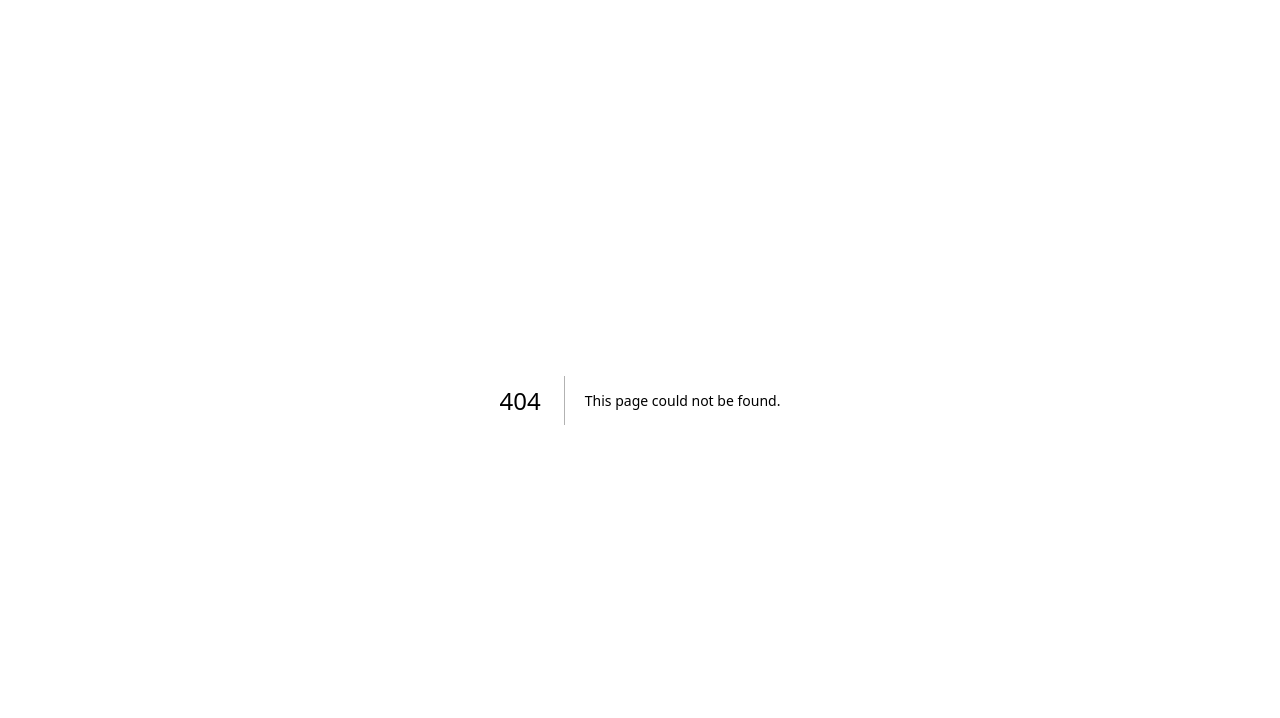
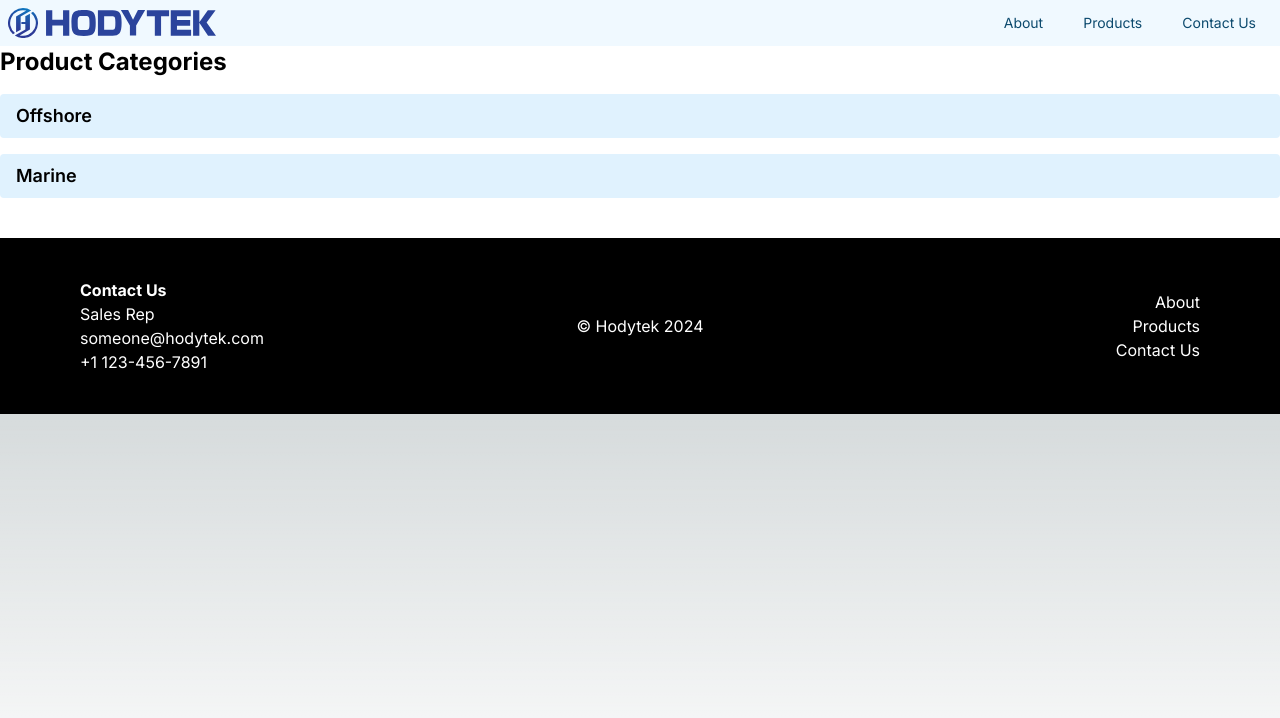
Before and after one commit to zhangvicto/hodytek-deploy, a Next.js app: page /product in a window 1280 px wide. Before the commit this address had no page. Shown: the top 718 px of the page. Built offline with nearby package versions, Linux system fonts and the light colour scheme.

Commit message:
product page static generation

```diff
--- a/app/footer.tsx
+++ b/app/footer.tsx
@@ -17,7 +17,6 @@ export default function Footer() {
           <p><Link href="/products">Products</Link></p>
           <p><Link href="/contact">Contact Us</Link></p>
         </div>
-
       </div>
     )
   }
--- a/app/menu.tsx
+++ b/app/menu.tsx
@@ -29,11 +29,11 @@ export default function Menu() {
         {/* Menu Items */}
         <ul className={`w-full block lg:flex lg:items-center lg:w-auto ${isNavOpen ? 'block' : 'hidden'}`}>
           <div className="text-sm lg:flex-grow">
-            <li className="block mt-4 lg:inline-block lg:mt-0 text-sky-900 hover:text-sky-500 mr-4">
+            <li className="block mt-4 lg:inline-block lg:mt-0 text-sky-900 hover:text-sky-500 mr-10">
               <Link href="/about">About</Link>
             </li>
-            <li className="block mt-4 lg:inline-block lg:mt-0 text-sky-900 hover:text-sky-500 mr-4">
-              <Link href="/products">Products</Link>
+            <li className="block mt-4 lg:inline-block lg:mt-0 text-sky-900 hover:text-sky-500 mr-10">
+              <Link href="/product">Products</Link>
             </li>
             <li className="block mt-4 lg:inline-block lg:mt-0 text-sky-900 hover:text-sky-500 mr-4">
               <Link href="/contact">Contact Us</Link>
--- a/app/page.tsx
+++ b/app/page.tsx
@@ -1,11 +1,12 @@
 "use client";
 
-import Link from 'next/link'
+import Image from "next/image";
 import React, { useState } from "react";
 import Carousel from './carousel';
 import ContactForm from './form';
 import Footer from './footer';
 import Menu from './menu';
+import Link from 'next/link'
 
 export default function Home() {
   return (
@@ -36,10 +37,18 @@ function AboutUs() {
 
 function WhyUs() {
   return (
-    <div className="p-2">
-      Why Us: Because we the best
-      <img src={`/images/carousel1.jpg`} width="100" />
-      <img src={`/images/carousel2.png`} width="100" />
+    <div className="p-2 flex items-center bg-sky-900">
+      <div className="p-10 lg:p-20">
+        <Image src={`/images/carousel1.jpg`} alt="Why Us Image 1" width="200" height="100" />
+        <Image src={`/images/carousel2.png`} alt="Why Us Image 2" width="200" height="100" />
+      </div>
+      <div className="text-white flex">
+        <p className="text-3xl lg:text-4xl font-bold">Why Us</p>
+        <div>Reason 1</div>
+        <div>Reason 2</div>
+        <div>Reason 3</div>
+        <Link className="btn bg-white text-sky-900 p-3 m-5" href="/product">Browse Our Products</Link>
+      </div>
     </div>
   )
 }
--- /dev/null
+++ b/app/product/[product_id]/page.tsx
@@ -0,0 +1,38 @@
+// app/product/[product_id]/page.tsx
+import { notFound } from 'next/navigation';
+
+const products: { [key: string]: { name: string; description: string; image: string } } = {
+  "product-a": { name: "Product A", description: "Description for Product A", image: "/images/product-a.jpg" },
+  "product-b": { name: "Product B", description: "Description for Product B", image: "/images/product-b.jpg" },
+  "product-c": { name: "Product C", description: "Description for Product C", image: "/images/product-c.jpg" },
+  "product-d": { name: "Product D", description: "Description for Product D", image: "/images/product-d.jpg" },
+  "product-e": { name: "Product E", description: "Description for Product E", image: "/images/product-e.jpg" },
+  "product-f": { name: "Product F", description: "Description for Product F", image: "/images/product-f.jpg" },
+  "product-g": { name: "Product G", description: "Description for Product G", image: "/images/product-g.jpg" },
+  "product-h": { name: "Product H", description: "Description for Product H", image: "/images/product-h.jpg" },
+  "product-i": { name: "Product I", description: "Description for Product I", image: "/images/product-i.jpg" },
+  "product-j": { name: "Product J", description: "Description for Product J", image: "/images/product-j.jpg" },
+  "product-k": { name: "Product K", description: "Description for Product K", image: "/images/product-k.jpg" },
+  "product-l": { name: "Product L", description: "Description for Product L", image: "/images/product-l.jpg" },
+};
+
+export async function generateStaticParams() {
+  const productIds = Object.keys(products);
+  return productIds.map((id) => ({ product_id: id }));
+}
+
+export default function ProductDetailPage({ params }: { params: { product_id: string } }) {
+  const product = products[params.product_id];
+
+  if (!product) {
+    return <p className="text-red-500">Product not found</p>;
+  }
+
+  return (
+    <div className="space-y-4">
+      <h1 className="text-3xl font-bold">{product.name}</h1>
+      <img src={product.image} alt={product.name} className="w-full h-64 object-cover rounded shadow" />
+      <p className="text-gray-700">{product.description}</p>
+    </div>
+  );
+}
--- /dev/null
+++ b/app/product/page.tsx
@@ -0,0 +1,127 @@
+"use client";
+
+import Footer from '../footer';
+import Menu from '../menu';
+import Link from 'next/link';
+import { useState } from 'react';
+
+const categories = [
+  { name: 'Offshore', slug: 'offshore' },
+  { name: 'Marine', slug: 'marine' },
+];
+
+const productsByCategory: {
+  [key: string]: { name: string; slug: string; products: { name: string; id: string; image: string }[] }[];
+} = {
+  offshore: [
+    {
+      name: "Cable Glands",
+      slug: "cable-glands",
+      products: [
+        { name: "Product A", id: "product-a", image: "/images/product-a.jpg" },
+        { name: "Product B", id: "product-b", image: "/images/product-b.jpg" },
+      ],
+    },
+    {
+      name: "Transformers",
+      slug: "transformers",
+      products: [
+        { name: "Product C", id: "product-c", image: "/images/product-c.jpg" },
+        { name: "Product D", id: "product-d", image: "/images/product-d.jpg" },
+      ],
+    },
+    {
+      name: "Generators",
+      slug: "generators",
+      products: [
+        { name: "Product E", id: "product-e", image: "/images/product-e.jpg" },
+        { name: "Product F", id: "product-f", image: "/images/product-f.jpg" },
+      ],
+    },
+  ],
+  marine: [
+    {
+      name: "Anchors",
+      slug: "anchors",
+      products: [
+        { name: "Product G", id: "product-g", image: "/images/product-g.jpg" },
+        { name: "Product H", id: "product-h", image: "/images/product-h.jpg" },
+      ],
+    },
+    {
+      name: "Buoys",
+      slug: "buoys",
+      products: [
+        { name: "Product I", id: "product-i", image: "/images/product-i.jpg" },
+        { name: "Product J", id: "product-j", image: "/images/product-j.jpg" },
+      ],
+    },
+    {
+      name: "Ropes",
+      slug: "ropes",
+      products: [
+        { name: "Product K", id: "product-k", image: "/images/product-k.jpg" },
+        { name: "Product L", id: "product-l", image: "/images/product-l.jpg" },
+      ],
+    },
+  ],
+};
+
+
+export default function Page() {
+    return (
+    <div className="bg-white">
+      <Menu />
+      {/* Products page description */}
+      <ProductPage />
+      <Footer />
+    </div>
+  )
+}
+
+function ProductPage() {
+  const [expandedCategory, setExpandedCategory] = useState<string | null>(null);
+
+  const toggleCategory = (categorySlug: string) => {
+    setExpandedCategory((prev) => (prev === categorySlug ? null : categorySlug));
+  };
+
+  return (
+    <div className="space-y-4">
+      <h1 className="text-2xl font-bold">Product Categories</h1>
+      <div className="space-y-4">
+        {categories.map((category) => (
+          <div key={category.slug}>
+            <button
+              className="text-lg font-semibold text-left w-full py-2 px-4 bg-sky-100 hover:bg-sky-200 rounded"
+              onClick={() => toggleCategory(category.slug)}
+            >
+              {category.name}
+            </button>
+            {expandedCategory === category.slug && (
+              <div className="pl-4 mt-2 space-y-2">
+                {productsByCategory[category.slug].map((productType) => (
+                  <div key={productType.slug}>
+                    <h3 className="font-medium">{productType.name}</h3>
+                    <div className="grid grid-cols-2 gap-4 mt-2">
+                      {productType.products.map((product) => (
+                        <Link key={product.id} href={`/product/${product.id}`} className="block text-center">
+                          <img
+                            src={product.image}
+                            alt={product.name}
+                            className="w-full h-32 object-cover rounded shadow"
+                          />
+                          <p className="mt-2 text-gray-700">{product.name}</p>
+                        </Link>
+                      ))}
+                    </div>
+                  </div>
+                ))}
+              </div>
+            )}
+          </div>
+        ))}
+      </div>
+    </div>
+  );
+}
--- a/app/products/page.tsx
+++ /dev/null
@@ -1,12 +0,0 @@
-import Footer from '../footer';
-import Menu from '../menu';
-
-export default function Page() {
-    return (
-    <div>
-      <Menu />
-      Products
-      <Footer />
-    </div>
-  )
-}
--- a/next.config.mjs
+++ b/next.config.mjs
@@ -12,7 +12,7 @@ const nextConfig = {
      *
      * @see https://nextjs.org/docs/app/api-reference/next-config-js/basePath
      */
-    basePath: "/hodytek-deploy",
+    // basePath: "/hodytek-deploy",
 
     /**
      * Disable server-based image optimization. Next.js does not support
```
Also changed, not shown: 1 other file (tests, documents, lock files or other folders).
